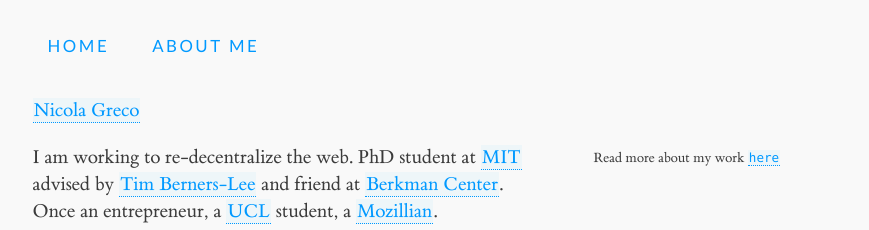
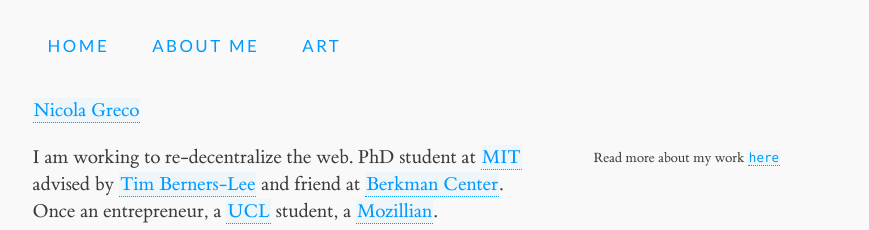
Before and after one commit to nicola/nicola.github.io, a Jekyll site: the page built from index.html, in a window 1280 px wide. Shown: the top 230 px of the page, without its empty margins (75-944 px from the left). Built offline with Jekyll 4.4.1, drawn with Linux system fonts in a browser that asks for light colours.

Commit message:
adding art in the header

```diff
--- a/_includes/header.html
+++ b/_includes/header.html
@@ -7,6 +7,7 @@
   <nav class="group">
     <a href="/">Home</a>
     <a href="/about">About me</a>
+    <a href="/art">Art</a>
   </nav>
   <div class="">
     <p><a href="/">Nicola Greco</a></p>
```
